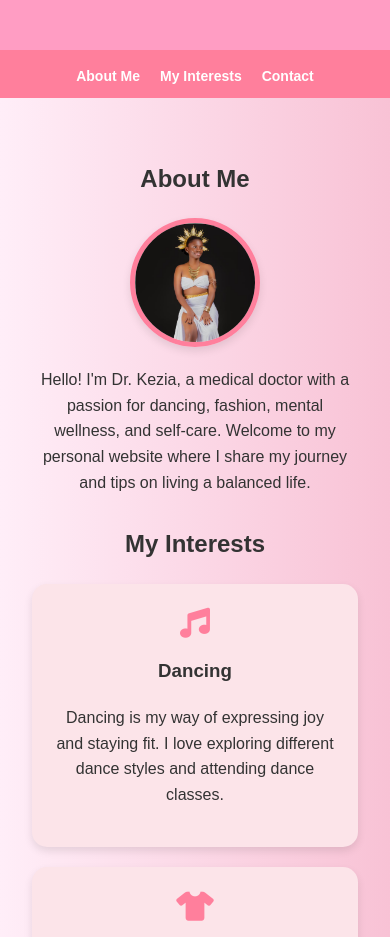
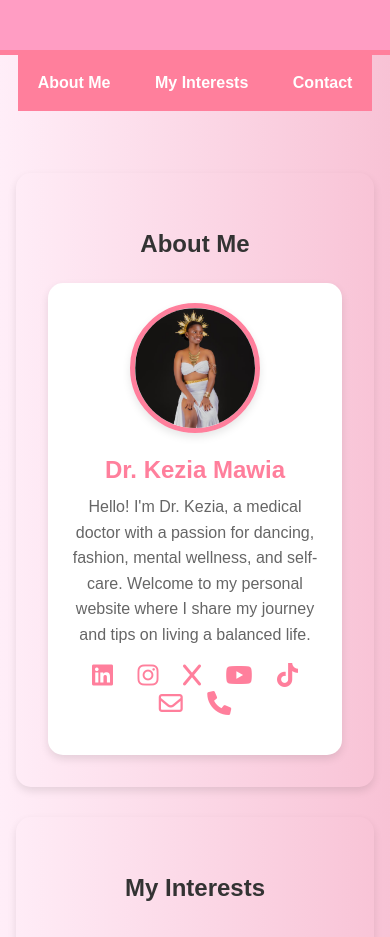
Before and after one commit to DrKeziaMawia/DrKeziaMawia.github.io, a plain HTML site: page index.html in a window 390 px wide. Shown: the part 159-1096 px from the top of the page. Drawn offline with Linux system fonts and the light colour scheme.

Commit message:
Updated HTML and CSS for better responsiveness and design

```diff
--- a/index.html
+++ b/index.html
@@ -13,37 +13,35 @@
             padding: 0;
             background: linear-gradient(to right, #ffeef8, #f8c2d5); /* Gradient background */
             color: #333;
-            overflow-x: hidden; /* Prevent horizontal scroll */
         }
 
         header {
             background: #ff9dc3; /* Soft pink background */
             color: #fff;
-            padding: 2em 1em;
+            padding: 2em 0;
             text-align: center;
             border-bottom: 5px solid #ff7f9c; /* Accent color */
         }
 
         nav {
-            background: #ff7f9c; /* Medium pink background */
-            overflow: hidden; /* Ensure navigation doesn't overflow */
+            text-align: center; /* Center the content of the nav */
         }
 
         nav ul {
             list-style: none;
             padding: 0;
             margin: 0;
-            display: flex;
-            justify-content: center;
-            flex-wrap: nowrap; /* Prevent wrapping */
+            background: #ff7f9c; /* Medium pink background */
+            display: inline-block; /* Make ul fit content */
         }
 
         nav ul li {
+            display: inline;
             margin: 0;
         }
 
         nav ul li a {
-            display: block;
+            display: inline-block;
             padding: 15px 20px;
             text-decoration: none;
             color: #fff;
@@ -58,26 +56,75 @@
         main {
             padding: 2em 1em;
             text-align: center;
-            max-width: 100%; /* Ensure it spans the full width */
-            margin: 0 auto; /* Center main content horizontally */
+        }
+
+        .profile-card {
+            max-width: 350px;
+            margin: 0 auto;
+            background: #fff;
+            border-radius: 15px;
+            box-shadow: 0 4px 8px rgba(0,0,0,0.1); /* Soft shadow */
+            overflow: hidden;
+            padding: 20px;
+            text-align: center;
+        }
+
+        .profile-card img {
+            width: 150px;
+            height: 150px;
+            border-radius: 50%;
+            border: 5px solid #ff7f9c; /* Accent color border */
+            box-shadow: 0 4px 8px rgba(0,0,0,0.1); /* Soft shadow */
+        }
+
+        .profile-card h2 {
+            margin: 10px 0 5px;
+            font-size: 1.8em;
+            color: #ff7f9c; /* Accent color */
+        }
+
+        .profile-card p {
+            margin: 0;
+            font-size: 1.1em;
+            color: #666;
+        }
+
+        .profile-card .social-links {
+            margin: 15px 0;
+        }
+
+        .profile-card .social-links a {
+            font-size: 24px;
+            margin: 0 10px;
+            color: #ff7f9c; /* Light pink color for icons */
+            text-decoration: none;
+            transition: color 0.3s ease;
+        }
+
+        .profile-card .social-links a:hover {
+            color: #f76c8b; /* Darker pink on hover */
         }
 
         section {
             margin: 30px auto;
-            max-width: 1000px; /* Max width to center content */
-            padding: 0 1em; /* Add padding to avoid content touching the edges */
+            max-width: 800px;
+            text-align: center;
+            position: relative;
+            padding: 2em;
+            border-radius: 15px;
+            box-shadow: 0 4px 8px rgba(0,0,0,0.1); /* Soft shadow */
         }
 
         .interest {
             background: #fce4e9; /* Very light pink background */
             padding: 1.5em;
             border-radius: 15px;
-            margin-bottom: 20px;
+            margin: 15px auto; /* Margin adjusted to prevent overlap */
+            display: inline-block;
+            width: calc(50% - 30px); /* Adjust width for responsiveness */
             box-shadow: 0 4px 8px rgba(0,0,0,0.1); /* Soft shadow */
             transition: transform 0.3s ease, box-shadow 0.3s ease;
-            display: block; /* Ensure each card takes full width */
-            width: 100%; /* Ensure it spans the full width */
-            box-sizing: border-box; /* Include padding in width calculation */
+            text-align: center; /* Center text and icons */
         }
 
         .interest:hover {
@@ -86,10 +133,20 @@
         }
 
         .interest i {
-            font-size: 30px; /* Smaller icon size */
+            font-size: 50px; /* Larger icon size */
             color: #ff7f9c; /* Light pink color for icons */
             display: block;
             margin-bottom: 10px;
+        }
+
+        .interest h3 {
+            font-size: 1.4em;
+            margin: 10px 0;
+        }
+
+        .interest p {
+            font-size: 1em;
+            margin: 0;
         }
 
         footer {
@@ -109,49 +166,22 @@
             text-decoration: underline;
         }
 
-        .profile-pic {
-            max-width: 150px;
-            border-radius: 50%;
-            margin: 20px auto;
-            border: 5px solid #ff7f9c; /* Accent color border */
-            box-shadow: 0 4px 8px rgba(0,0,0,0.1); /* Soft shadow */
-            display: block;
-        }
-
-        .social-links {
-            text-align: center;
-            margin: 20px 0;
-        }
-
-        .social-icon {
-            font-size: 24px; /* Reduced icon size */
-            margin: 0 8px; /* Adjusted spacing */
-            color: #ff7f9c; /* Light pink color for icons */
-            text-decoration: none;
-            transition: color 0.3s ease, transform 0.3s ease;
-        }
-
-        .social-icon:hover {
-            color: #f76c8b; /* Darker pink on hover */
-            transform: scale(1.1);
-        }
-
-        /* Media Query for Mobile Devices */
         @media (max-width: 768px) {
-            nav ul {
-                /* Keep the horizontal layout */
-                flex-direction: row; /* Horizontal layout */
-                align-items: center;
-                overflow-x: auto; /* Allow horizontal scroll if needed */
+            .profile-card img {
+                width: 120px;
+                height: 120px;
             }
 
-            nav ul li a {
-                padding: 10px;
-                font-size: 14px;
+            .profile-card h2 {
+                font-size: 1.5em;
             }
 
-            .profile-pic {
-                max-width: 120px;
+            .profile-card p {
+                font-size: 1em;
+            }
+
+            .interest {
+                width: calc(100% - 30px); /* Full width on small screens */
             }
 
             .interest i {
@@ -174,13 +204,25 @@
     <main>
         <section id="about">
             <h2>About Me</h2>
-            <img src="kezia.png" alt="Dr. Kezia's Picture" class="profile-pic">
-            <p>Hello! I'm Dr. Kezia, a medical doctor with a passion for dancing, fashion, mental wellness, and self-care. Welcome to my personal website where I share my journey and tips on living a balanced life.</p>
+            <div class="profile-card">
+                <img src="kezia.png" alt="Dr. Kezia's Picture">
+                <h2>Dr. Kezia Mawia</h2>
+                <p>Hello! I'm Dr. Kezia, a medical doctor with a passion for dancing, fashion, mental wellness, and self-care. Welcome to my personal website where I share my journey and tips on living a balanced life.</p>
+                <div class="social-links">
+                    <a href="https://www.linkedin.com/in/kezia-mawia-0463a5242?utm_source=share&utm_campaign=share_via&utm_content=profile&utm_medium=android_app" target="_blank" class="social-icon fab fa-linkedin"></a>
+                    <a href="https://www.instagram.com/kylerivan?igsh=dHR3cTAyZzh0bjI1" target="_blank" class="social-icon fab fa-instagram"></a>
+                    <a href="https://x.com/Nofear98749?t=9C3qfeHMzqoVe5l9pcINOA&s=09" target="_blank" class="social-icon fab fa-x"></a>
+                    <a href="https://youtube.com/@keziamawia6424?si=ynXCasvqnrv7b_Bv" target="_blank" class="social-icon fab fa-youtube"></a>
+                    <a href="https://www.tiktok.com/@kyler_zia?_t=8oaWTKsp8YX&_r=1" target="_blank" class="social-icon fab fa-tiktok"></a>
+                    <a href="mailto:keziamawia98@gmail.com" class="social-icon far fa-envelope"></a>
+                    <a href="tel:+254704892447" class="social-icon fas fa-phone"></a>
+                </div>
+            </div>
         </section>
         <section id="interests">
             <h2>My Interests</h2>
             <div class="interest">
-                <i class="fas fa-music"></i> <!-- Music icon to represent dancing -->
+                <i class="fas fa-music"></i> <!-- Icon for dancing replaced with music icon -->
                 <h3>Dancing</h3>
                 <p>Dancing is my way of expressing joy and staying fit. I love exploring different dance styles and attending dance classes.</p>
             </div>
@@ -200,21 +242,9 @@
                 <p>Self-care is my priority. I believe in taking time for myself to recharge and stay healthy both physically and mentally.</p>
             </div>
         </section>
-        <section id="contact">
-            <h2>Contact Me</h2>
-            <div class="social-links">
-                <a href="https://www.linkedin.com/in/kezia-mawia-0463a5242?utm_source=share&utm_campaign=share_via&utm_content=profile&utm_medium=android_app" target="_blank" class="social-icon fab fa-linkedin"></a>
-                <a href="https://www.instagram.com/kylerivan?igsh=dHR3cTAyZzh0bjI1" target="_blank" class="social-icon fab fa-instagram"></a>
-                <a href="https://x.com/Nofear98749?t=9C3qfeHMzqoVe5l9pcINOA&s=09" target="_blank" class="social-icon fab fa-x"></a>
-                <a href="https://youtube.com/@keziamawia6424?si=ynXCasvqnrv7b_Bv" target="_blank" class="social-icon fab fa-youtube"></a>
-                <a href="https://www.tiktok.com/@kyler_zia?_t=8oaWTKsp8YX&_r=1" target="_blank" class="social-icon fab fa-tiktok"></a>
-                <a href="mailto:keziamawia98@gmail.com" class="social-icon far fa-envelope"></a>
-                <a href="tel:+254704892447" class="social-icon fas fa-phone"></a>
-            </div>
-        </section>
     </main>
     <footer>
-        <p>&copy; 2024 Dr. Kezia's Personal Website</p>
+        <p>&copy; 2024 Dr. Kezia Mawia. All rights reserved. <a href="mailto:contact@drkezia.com">Contact Me</a></p>
     </footer>
 </body>
 </html>
```
